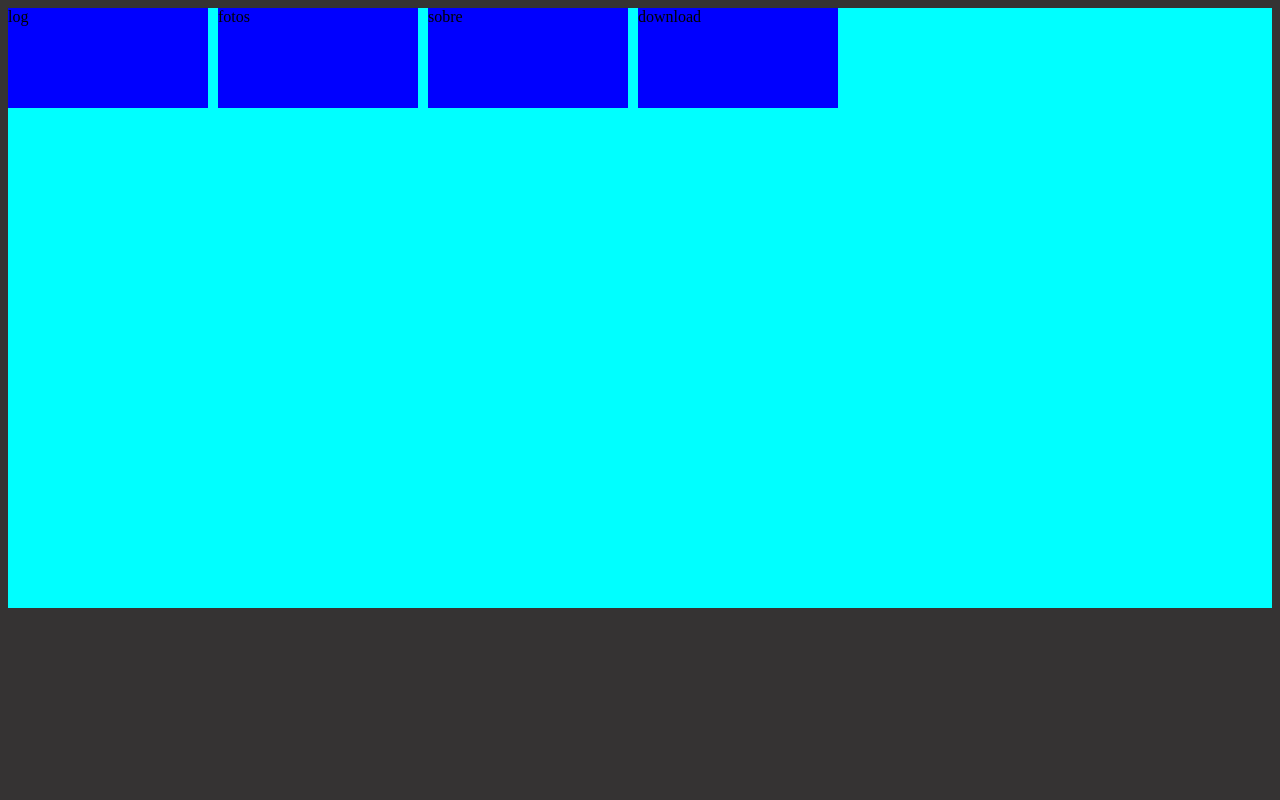
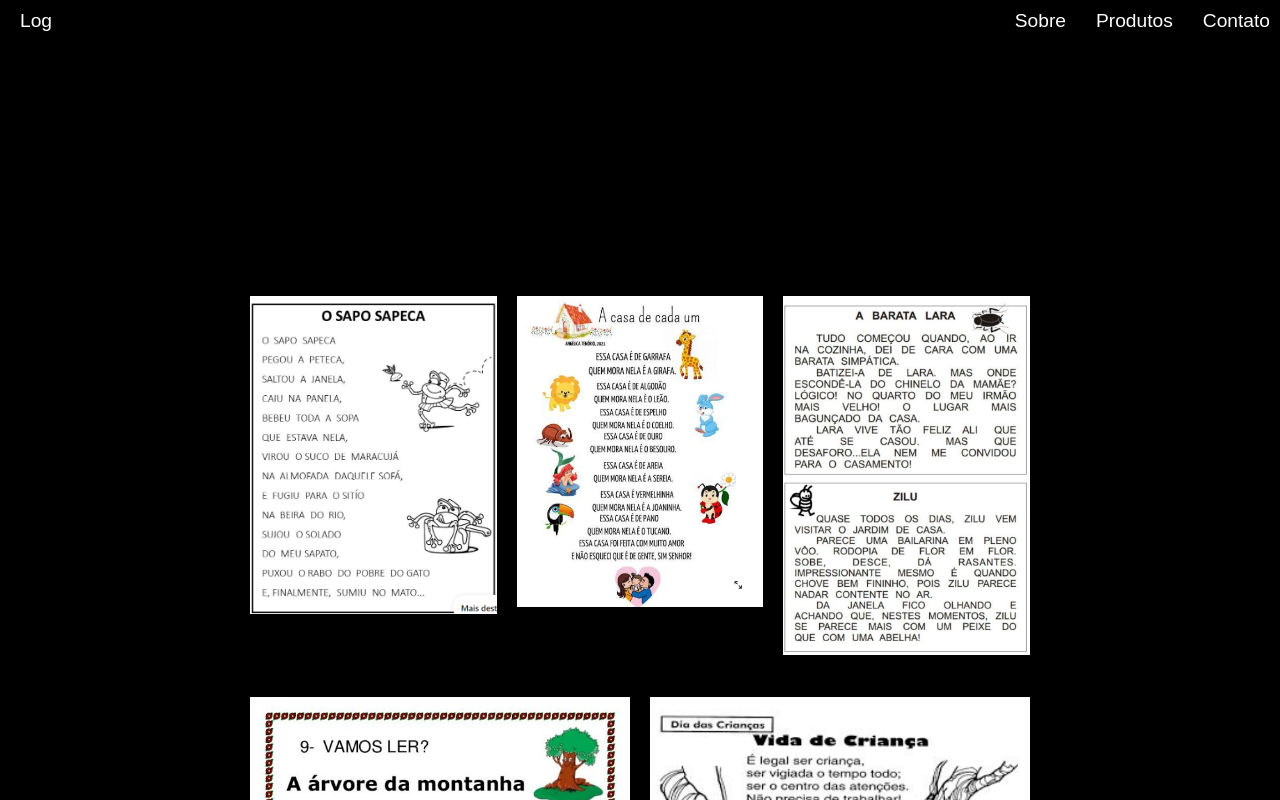
Before and after one commit to Ariaman-gomes/Pojeto-site--2, a plain HTML site: page site0-2.html in a window 1280 px wide. Shown: the top 800 px of the page. Drawn offline with Linux system fonts and the light colour scheme.

Commit message:
atualizado

```diff
--- a/CSS/site.css
+++ b/CSS/site.css
@@ -1,19 +1,70 @@
 @charset "UTF-8";
-body{
-    background-color: rgb(53, 51, 51);
+
+
+body, ul, p{
+    background-color: black;
+    margin: 0px;
+    padding: 0px;
+    list-style: none;
+    font-size: 1.2rem;
+    font-family: Arial, Helvetica, sans-serif;
+
+}
+a{
+    text-decoration: none;
+    color: white;
+
+}
+h1{
+    text-align: center;
+    margin: 100px;
+}
+img{
+    max-width: 100%;
+    display: block;
+}
+.header{
+    background-color: black;
+    display: flex;
+    flex-wrap: wrap;
+    justify-content: space-between;
+    align-items: center;
+    padding-left: 20px;
+
+}
+.menu{
+    display: flex;
+
+
+}
+.menu> li{
+    margin-left: 10px;
+
+
+}
+.menu> li> a{
+    display: block;
+    padding: 10px;
+    /*background-color: tomato;*/
+
+}
+.flex{
+    display: flex;
+    flex-wrap: wrap;
+    max-width: 800px;
+    margin: 0 auto;
+}
+.flex> div{
+    flex: 1 1 200px;
+    margin: 10px;
 }
 
-.pai{
-    display: flex;
-    gap: 10px;
-    height: 600px;
-    flex-direction: row;
-    background-color: aqua;
+/** CSS GRID **/
+
+.grid1{
+    display: grid;
+    grid-template-columns: repeat(3, 1fr);
+    max-width: 800px;
+    margin: 0 auto;
+    grid-gap: 20px;
 }
-
-.filho{
-    width: 200px;
-    height: 100px;
-    background-color: blue;
-
-}
--- a/site0-2.html
+++ b/site0-2.html
@@ -4,15 +4,78 @@
     <meta charset="UTF-8">
     <meta name="viewport" content="width=device-width, initial-scale=1.0">
     <link rel="stylesheet" href="CSS/site.css">
+    <link rel="shortcut icon" href="favicon/icons8-livro-32.png" type="image/x-icon">
     <title>Document</title>
 </head>
 <body>
-    <div class="pai">
-        <div class="filho">log</div>
-        <div class="filho">fotos</div>
-        <div class="filho">sobre</div>
-        <div class="filho">download</div>
+    <header class="header">
+        <a href="#">Log</a>
+        <nav>
+            <ul class="menu">
+                <li><a href="$$$"> Sobre</a></li>
+                <li><a href="$$$"> Produtos</a></li>
+                <li><a href="$$$"> Contato</a></li>
+            </ul>
 
-    </div>
+
+
+        </nav>
+    </header>
+    <h1>Section FlexBox</h1>
+    <section class="flex">
+
+        <div>
+            <img src="img/Captura de tela 2024-10-22 223309.png" >
+            Histria
+        </div>
+
+        <div>
+            <img src="img/Captura de tela 2024-10-24 212015.png" >
+            Histria
+        </div>
+
+        <div>
+            <img src="img/Captura de tela 2024-10-26 183151.png" >
+            Histria
+        </div>
+
+        <div>
+            <img src="img/1c60569179f2cfe14b6464f10beaaf7e.jpg" >
+            Histria
+        </div>
+
+        <div class="anuncio">
+            <img src="img/Captura de tela 2024-10-26 183249.png" >
+            Histria
+        </div>
+        <br>
+<section class="grid1">
+    <img src="img/Captura de tela 2024-10-22 223309.png" >
+    Histria
+</div>
+
+<div>
+    <img src="img/Captura de tela 2024-10-24 212015.png" >
+    Histria
+</div>
+
+<div>
+    <img src="img/Captura de tela 2024-10-26 183151.png" >
+    Histria
+</div>
+
+<div>
+    <img src="img/1c60569179f2cfe14b6464f10beaaf7e.jpg" >
+    Histria
+</div>
+
+<div class="anuncio">
+    <img src="img/Captura de tela 2024-10-26 183249.png" >
+    <p>anuncio</p>
+</section>
+
+
+        <div>
+    </section>
 </body>
 </html>
```
Also changed, not shown: favicon/icons8-livro-32.png (added), img/1c60569179f2cfe14b6464f10beaaf7e.jpg (added), img/Captura de tela 2024-10-22 223309.png (added), img/Captura de tela 2024-10-24 212015.png (added), img/Captura de tela 2024-10-26 183151.png (added), img/Captura de tela 2024-10-26 183249.png (added).
